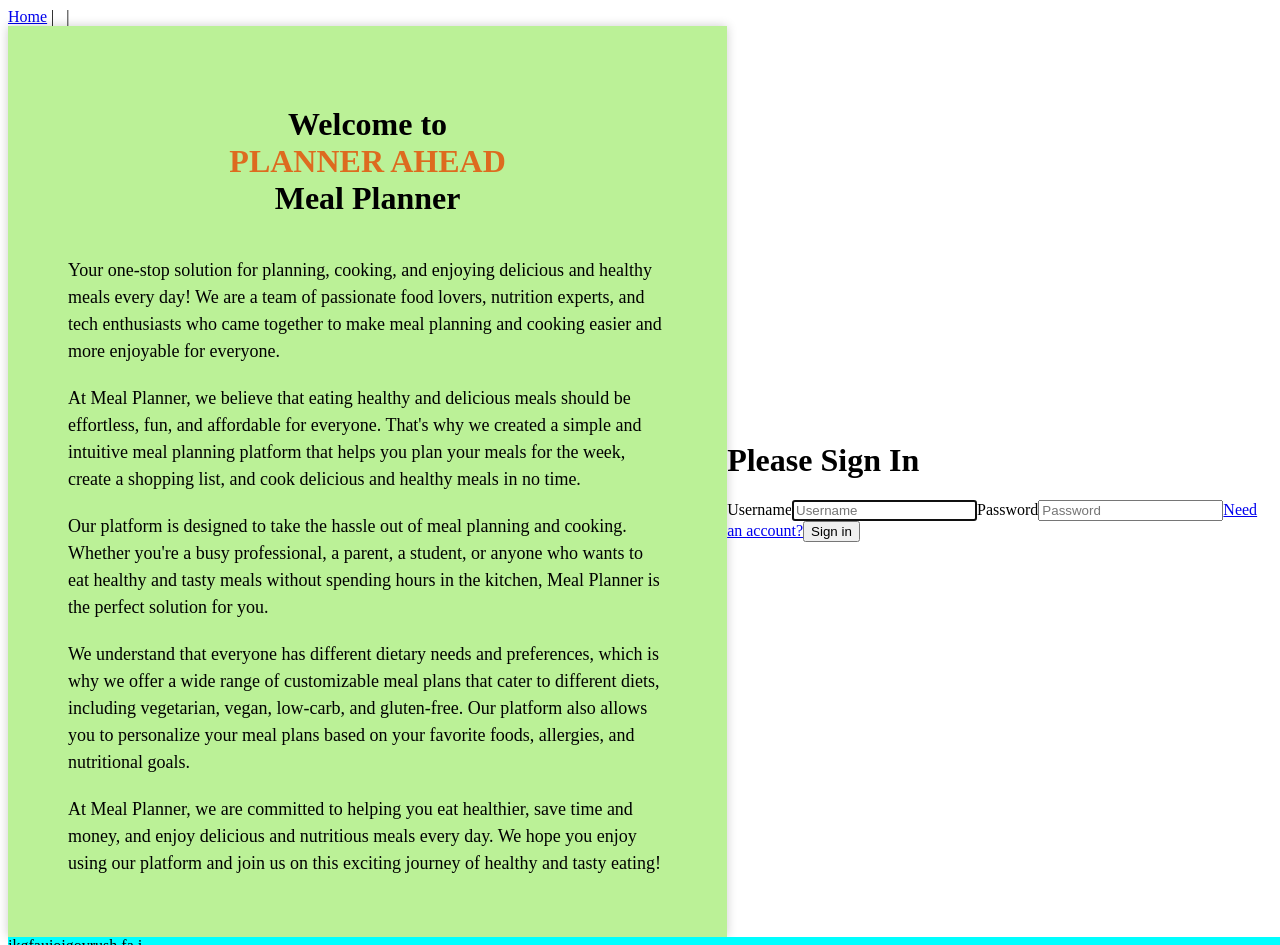
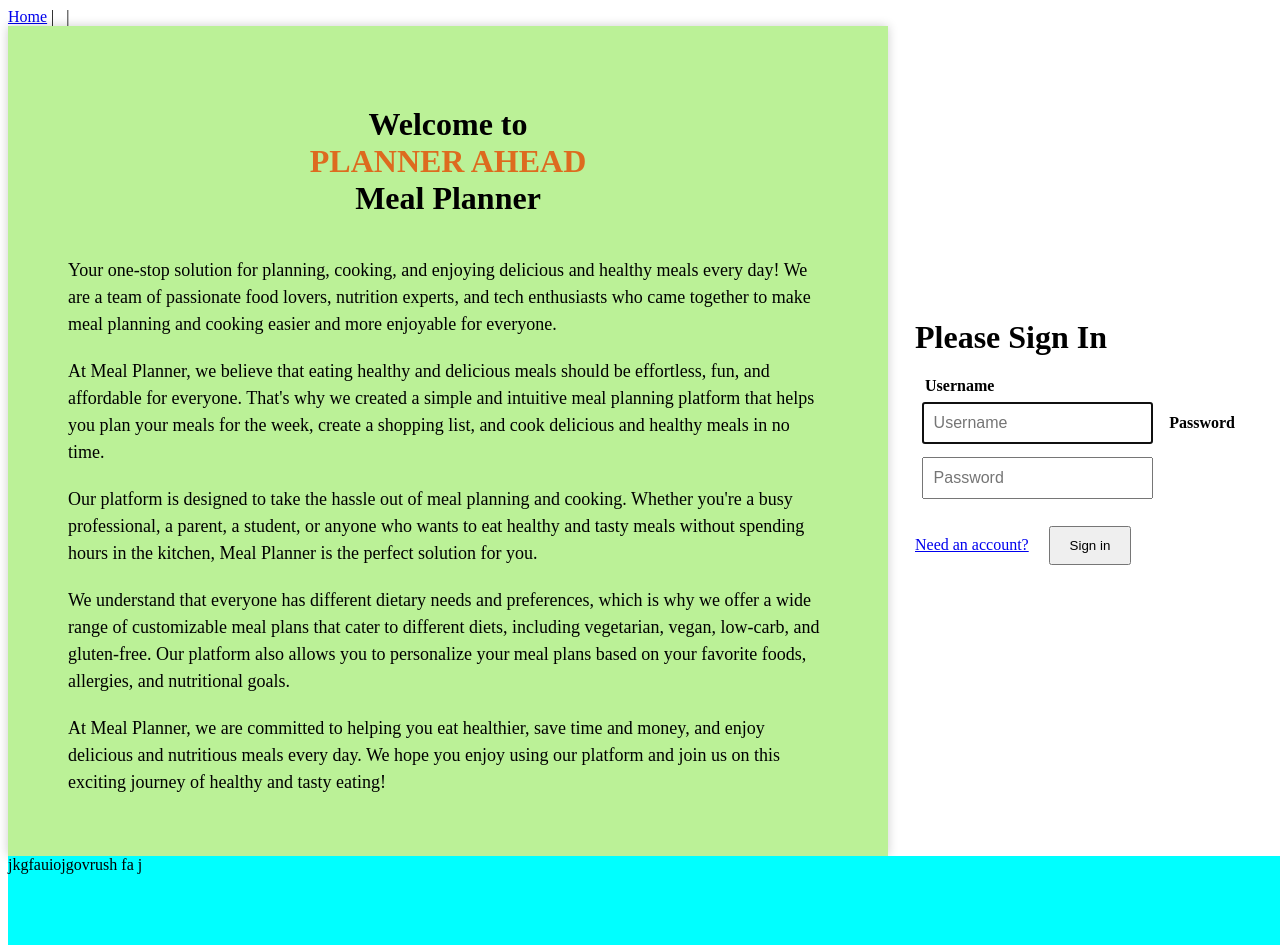
Before and after one commit to iancraine/PlannerAheadFinal, a Vue app in the folder vue/: page /login in a window 1280 px wide. After the commit the page ends 864 px from the top, so only its background shows below. Built offline with nearby package versions, Linux system fonts and the light colour scheme.

Commit message:
changes in login page

```diff
--- a/vue/src/views/Login.vue
+++ b/vue/src/views/Login.vue
@@ -32,9 +32,9 @@
         placeholder="Password"
         v-model="user.password"
         required
-      />
-      <router-link :to="{ name: 'register' }">Need an account?</router-link>
-      <button type="submit">Sign in</button>
+      /><br>
+      <router-link :to="{ name: 'register' }" class="needacc">Need an account?</router-link>
+      <button class="btn" type="submit">Sign in</button>
     </form>
     </div>
   </div>
@@ -86,5 +86,35 @@ export default {
   align-items: center;
   justify-content: space-between;
 }
+.form-signin {
+  max-width: 330px;
+  padding: 15px;
+  margin: 0 auto;
+}
+
+.form-signin .form-control {
+  position: relative;
+  box-sizing: border-box;
+  height: auto;
+  padding: 10px;
+  font-size: 16px;
+}
+.btn{
+  padding: 10px;
+  margin: 20px;
+  width:25%;
+
+}
+.sr-only{
+  padding: 10px;
+  font-weight:bold ;
+
+}
+input{
+  padding:10px;
+}
+.form-control{
+margin: 2%;
+}
 
 </style>
--- a/vue/src/views/MyRecipes.vue
+++ b/vue/src/views/MyRecipes.vue
@@ -1,10 +1,7 @@
 <template>
 <div>
     <recipe-list />
-<<<<<<< HEAD
-=======
 
->>>>>>> 8569fa89e588180b7933c658e586bae4a7e43263
 </div>
 </template>
 
```
